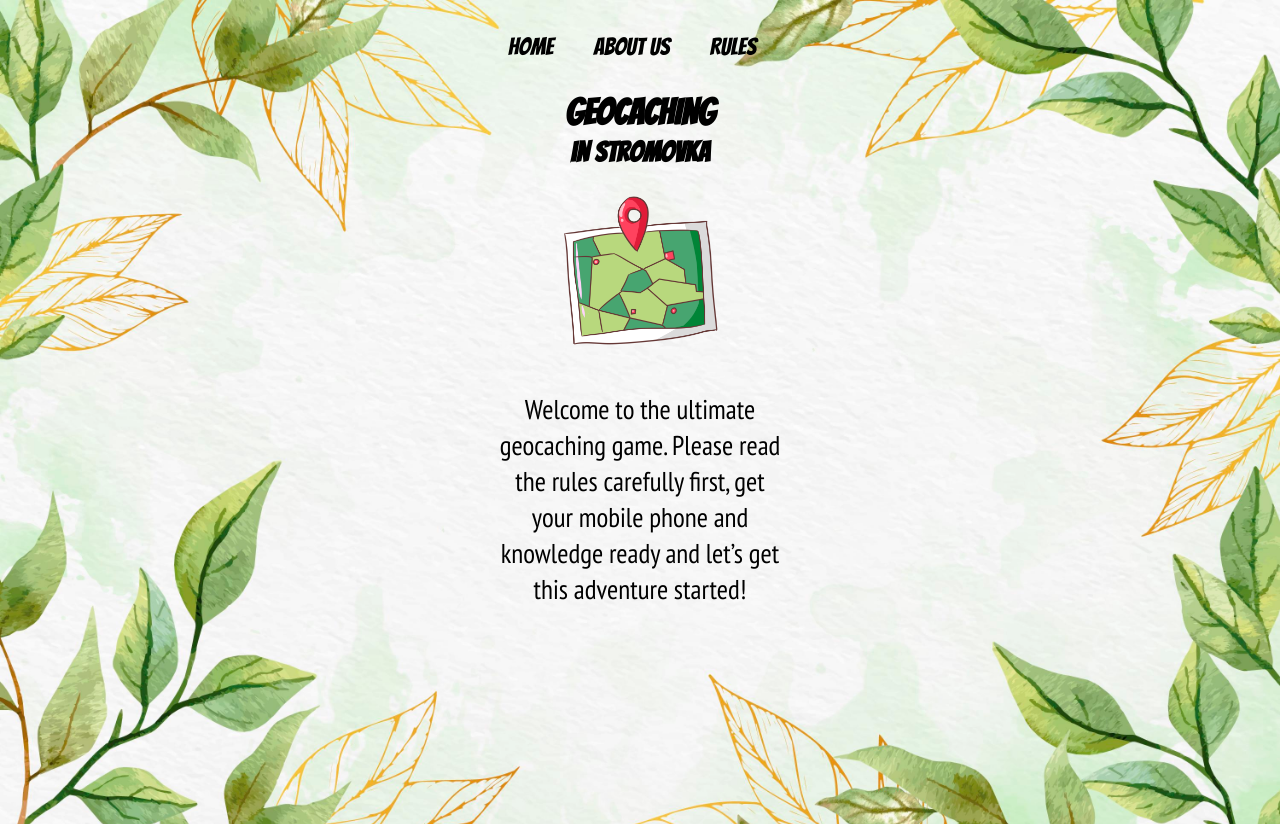
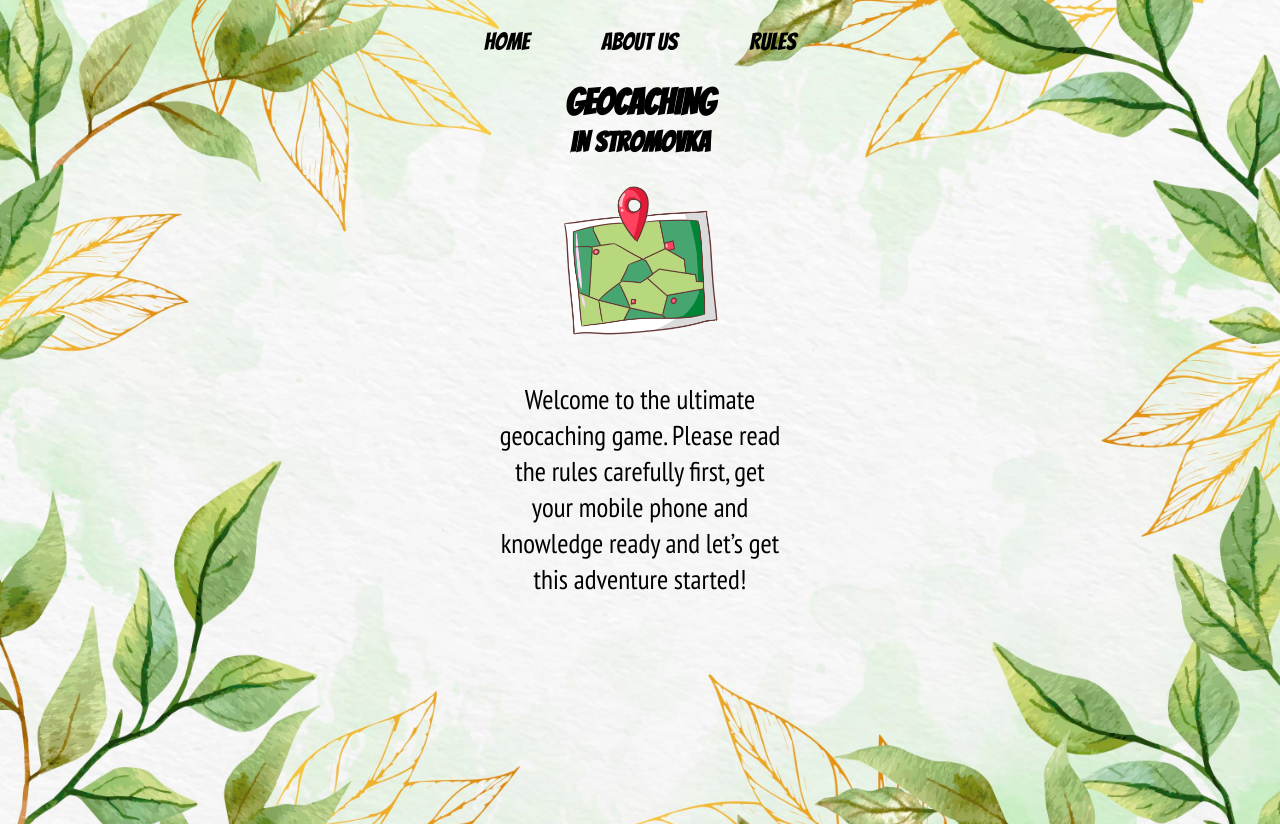
Before and after one commit to Tereza-mun/geocaching-project, a React app in the folder geocaching/: page / in a window 1280 px wide. Built offline with nearby package versions, Linux system fonts and the light colour scheme.

Commit message:
navbar uz sa vyrovnal a nedeformuje sa

```diff
--- a/geocaching/src/style.css
+++ b/geocaching/src/style.css
@@ -46,19 +46,27 @@ p {
   font-family: "PT Sans Narrow";
 }
 
-.nav-ul {
+/* treba doplnit dajake flex-basis na vyrovnanie about us tiez */
+
+ul.nav-ul {
   background-size: 50px 50px;
   background-repeat: no-repeat;
   display: flex;
   align-items: center;
   list-style-type: none;
+  padding-left: 0;
+  justify-content: space-around;
+}
+
+ul {
+  margin-left: 0;
 }
 
 .nav-ul li a {
   display: block;
   color: black;
   text-decoration: none;
-  padding: 10px 20px;
+  padding: 5px 5px;
 }
 
 h2,
```
